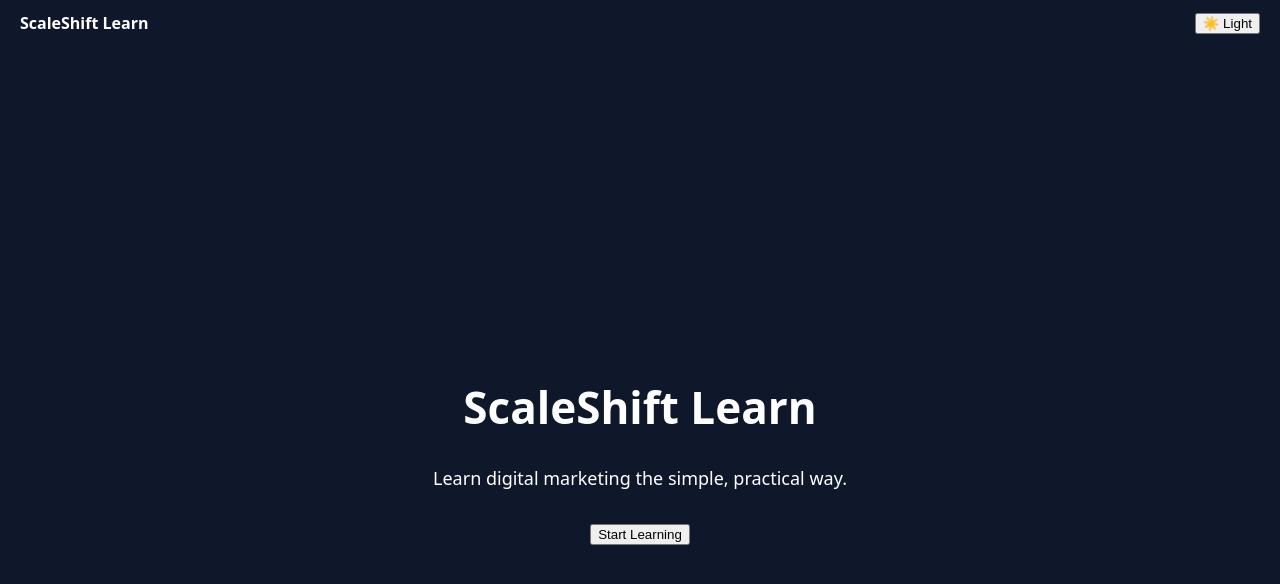
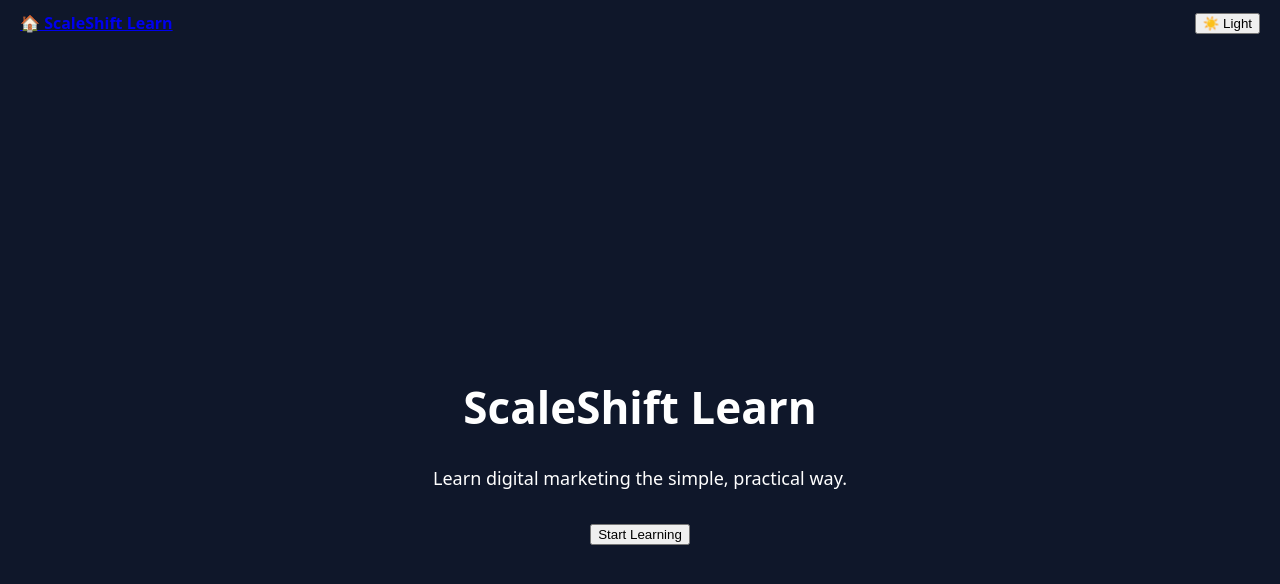
Before and after one commit to Scaleshiftlabs/scaleshift-learn, a React (Vite) app: page / in a window 1280 px wide. Shown: the top 584 px of the page. Built offline with nearby package versions, Linux system fonts and the light colour scheme.

Commit message:
ui: add home navigation in top bar

```diff
--- a/src/App.jsx
+++ b/src/App.jsx
@@ -45,7 +45,12 @@ export default function App() {
           borderBottom: "1px solid var(--border)"
         }}
       >
-        <strong>ScaleShift Learn</strong>
+        {/* LEFT: HOME */}
+        <Link to="/" style={{ fontWeight: 700 }}>
+          🏠 ScaleShift Learn
+        </Link>
+
+        {/* RIGHT: THEME TOGGLE */}
         <button onClick={() => setLight(!light)}>
           {light ? "🌙 Dark" : "☀️ Light"}
         </button>
```
